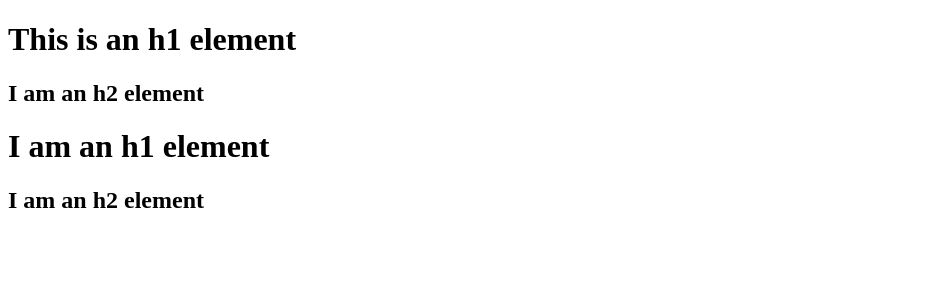
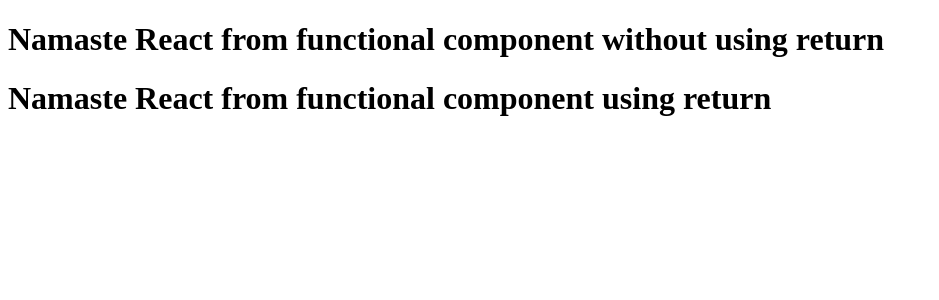
Before and after one commit to Tanima-Ghosh/namaste-react, a React (Vite) app: page / in a window 1280 px wide. Shown: the top 300 px of the page, without its empty margins (0-939 px from the left). Built offline with nearby package versions, Linux system fonts and the light colour scheme.

Commit message:
ingnite our app - component

```diff
--- a/App.js
+++ b/App.js
@@ -3,18 +3,31 @@
 import React from "react";
 import ReactDOM from "react-dom/client";
 
-const parent = React.createElement("div", { id: "parent" }, [
-  React.createElement("div", { id: "child" }, [
-    React.createElement("h1", {}, "This is an h1 element"),
-    React.createElement("h2", {}, "I am an h2 element"),
-  ]),
-  React.createElement("div", { id: "child2" }, [
-    React.createElement("h1", {}, "I am an h1 element"),
-    React.createElement("h2", {}, "I am an h2 element"),
-  ]),
-]);
 
-const root = ReactDOM.createRoot(document.getElementById("root"));
-root.render(parent);
+// react
 
-console.log(parent);
+const heading = React.createElement("h1", {id: "heading"}, "i am a heading");
+
+// jsx
+
+const headingJSX = <h1>I am a jsx heading</h1>
+
+const root = ReactDOM.createRoot(document.getElementById("root"))
+
+// root.render(headingJSX)
+
+
+// react functional component
+
+const HeadingComponent1 = () => {
+    return <h1>Namaste React from functional component using return</h1>
+}
+
+const HeadingComponent2 = () => (
+    <div className="container">
+        <h1>Namaste React from functional component without using return</h1>
+        <HeadingComponent1/>
+    </div>
+)
+
+root.render(<HeadingComponent2/>)
--- a/index.html
+++ b/index.html
@@ -8,7 +8,7 @@
 </head>
 <body>
     <div id="root">
-
+       <h1>Akshay is here.</h1>
     </div>
 
 
--- a/package.json
+++ b/package.json
@@ -3,6 +3,8 @@
   "version": "1.0.0",
   "description": "Learning React from Akshay Saini - Namaste React",
   "scripts": {
+    "start": "parcel index.html",
+    "build": "parcel build index.html",
     "test": "jest"
   },
   "repository": {
```
Also changed, not shown: notes/notes.txt.
